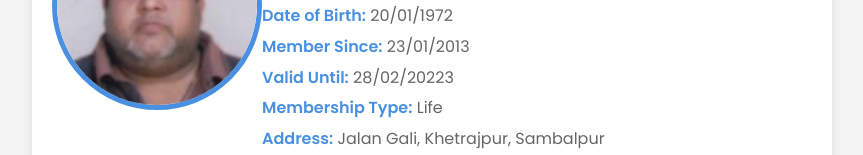
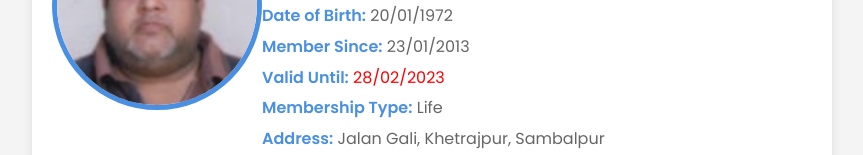
Before and after one commit to mahanadiclub/Ashok-Kumar-Agrawal, a plain HTML site: page index.html in a window 1280 px wide. Shown: the part 474-629 px from the top of the page, without its empty margins (208-1071 px from the left). Drawn offline with Linux system fonts and the light colour scheme.

Commit message:
Update index.html

```diff
--- a/index.html
+++ b/index.html
@@ -113,7 +113,7 @@
                 <p><span class="highlight">Blood Group:</span> O+ve</p>
                 <p><span class="highlight">Date of Birth:</span> 20/01/1972</p>
                 <p><span class="highlight">Member Since:</span> 23/01/2013</p>
-                <p><span class="highlight">Valid Until:</span> 28/02/20223</p>
+                <p><span class="highlight">Valid Until:</span> <span style="color: red;">28/02/2023</span></p>
                 <p><span class="highlight">Membership Type:</span> Life</p>
                 <p><span class="highlight">Address:</span> Jalan Gali, Khetrajpur, Sambalpur</p>
                 <p><span class="highlight">E Mail:</span>N/A</p>
```
